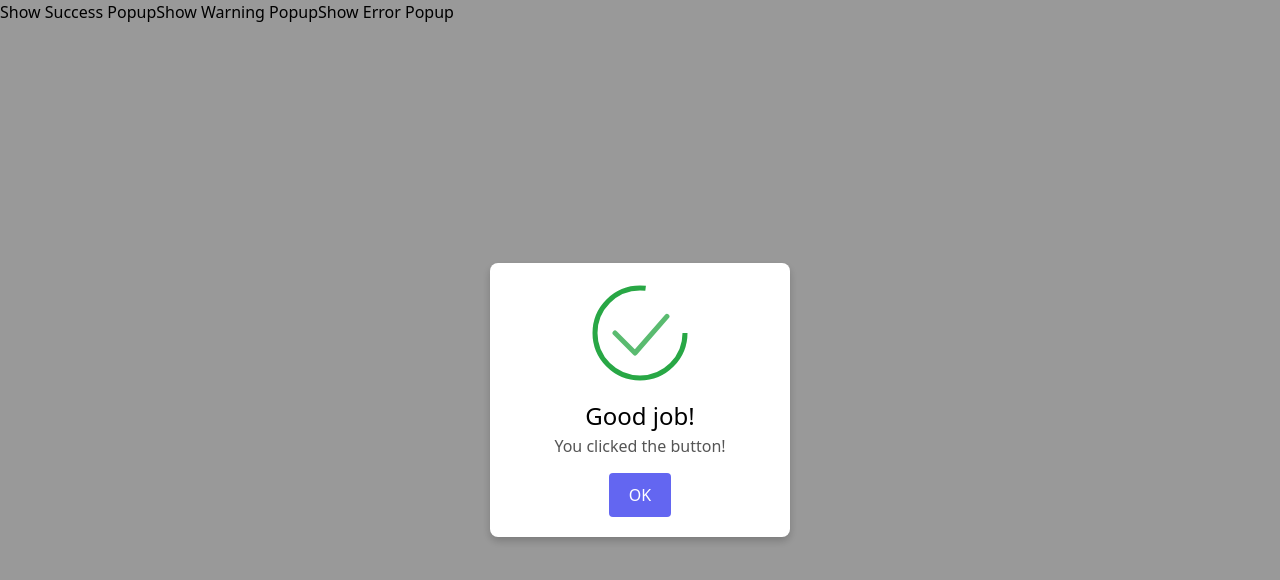
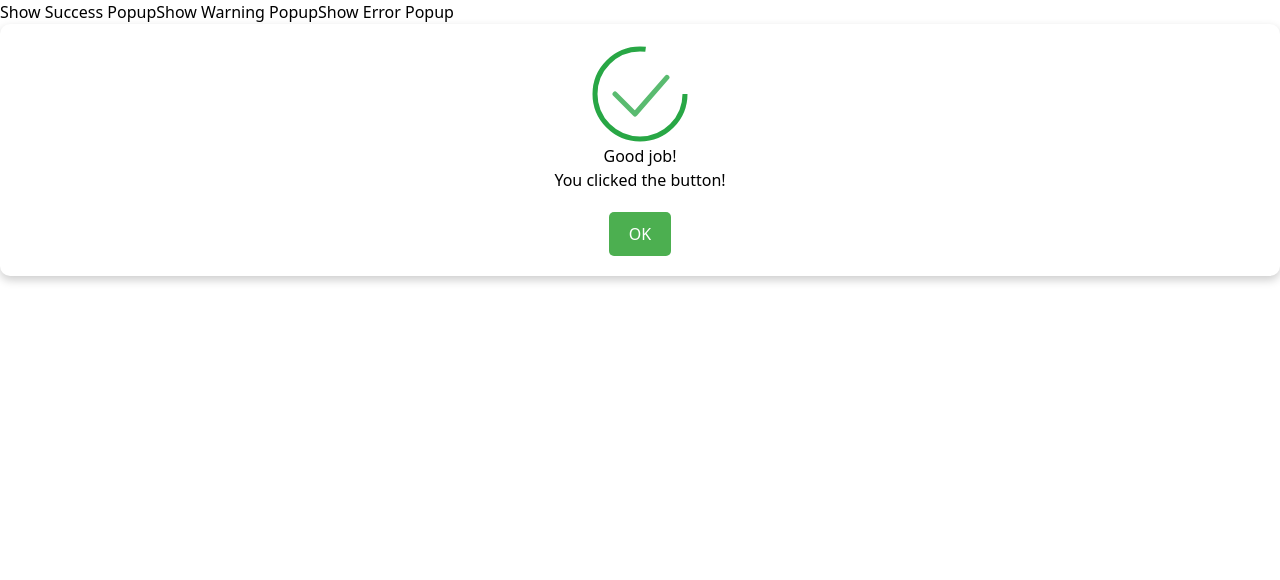
Before and after one commit to saeedhei/team-arthurvarteressians, a Vue app in the folder frontend/: page / in a window 1280 px wide. Both pictures are taken after a click on the button "Show Success Popup". Shown: the top 580 px of the page. Built offline with nearby package versions, Linux system fonts and the light colour scheme.

Commit message:
Added Overlay

```diff
--- /dev/null
+++ b/frontend/src/LoadingOverlay.vue
@@ -0,0 +1,50 @@
+<template>
+     <div v-if="show" class="overlay">
+       <p class="overlay-text">{{ message }}</p>
+     </div>
+   </template>
+
+   <script setup lang="ts">
+   import { defineProps, defineEmits, watch } from 'vue';
+
+   // Define props for custom message and visibility control
+   const props = defineProps<{
+     show: boolean;
+     message: string;
+   }>();
+
+   // Define emit function
+   const emit = defineEmits(['hideOverlay']);
+
+   // Automatically hide after a few seconds (optional)
+   watch(() => props.show, (newVal) => {
+     if (newVal) {
+       setTimeout(() => {
+         emit('hideOverlay'); // Emit hideOverlay event after timeout
+       }, 2000); // Adjust time as needed
+     }
+   });
+   </script>
+
+   <style scoped>
+   .overlay {
+     position: fixed;
+     top: 0;
+     left: 0;
+     width: 100%;
+     height: 80vh;
+     background: rgba(0, 0, 0, 0.5); /* Semi-transparent background */
+     color: white;
+     display: flex;
+     align-items: center;
+     justify-content: center;
+     font-size: 1.5rem;
+     z-index: 1000;
+   }
+
+   .overlay-text {
+     text-align: center;
+     font-size: 2rem;
+     font-weight: bold;
+   }
+   </style>
--- a/frontend/src/NotificationPopup.vue
+++ b/frontend/src/NotificationPopup.vue
@@ -1,107 +1,72 @@
-<!-- NotificationPopup.vue -->
 <template>
-     <div v-if="visible" class="popup-overlay">
-       <div class="popup-content">
-         <div class="popup-icon">
-           <!-- Render the appropriate icon based on the type -->
-           <SuccessIcon v-if="type === 'success'" />
-           <WarningIcon v-if="type === 'warning'" />
-           <ErrorIcon v-if="type === 'error'" />
-         </div>
-         <h2 class="popup-title">{{ title }}</h2>
-         <p class="popup-message">{{ message }}</p>
-         <button @click="closePopup" class="popup-button">OK</button>
-       </div>
+     <div class="popup-container">
+       <SuccessIcon v-if="type === 'success'" />
+       <WarningIcon v-if="type === 'warning'" />
+       <ErrorIcon v-if="type === 'error'" />
+       <h2>{{ title }}</h2>
+       <p>{{ message }}</p>
+       <button @click="confirmAction">OK</button>
+
+       <!-- Loading Overlay for success confirmation -->
+       <LoadingOverlay :show="showOverlay" :message="overlayMessage" @hideOverlay="showOverlay = false" />
      </div>
    </template>
 
    <script setup lang="ts">
-   import { ref, watch, defineProps, defineEmits } from 'vue';
+   import { ref } from 'vue';
    import SuccessIcon from './SuccessIcon.vue';
    import WarningIcon from './WarningIcon.vue';
    import ErrorIcon from './ErrorIcon.vue';
+   import LoadingOverlay from './LoadingOverlay.vue';
 
    // Define props
-   const props = defineProps({
-     type: {
-       type: String,
-       required: true,
-     },
-     title: {
-       type: String,
-       default: '',
-     },
-     message: {
-       type: String,
-       default: '',
-     },
-     show: {
-       type: Boolean,
-       default: false,
-     },
-   });
+   const props = defineProps<{
+     type: string;
+     title: string;
+     message: string;
+   }>();
 
-   // Define emit to close the popup
-   const emit = defineEmits(['close']);
+   // Define emit function
+   const emit = defineEmits(['actionConfirmed']);
 
-   const visible = ref(props.show);
+   const showOverlay = ref(false);
+   const overlayMessage = ref('');
 
-   // Watch for changes in the 'show' prop to control visibility
-   watch(() => props.show, (newVal) => {
-     visible.value = newVal;
-   });
+   // Function to handle OK button click
+   const confirmAction = () => {
+     if (props.type === 'success') {
+       overlayMessage.value = 'Operation was successful!';
+     } else if (props.type === 'error') {
+       overlayMessage.value = 'An error occurred!';
+     } else if (props.type === 'warning') {
+       overlayMessage.value = 'Please be cautious!';
+     }
+     showOverlay.value = true;
 
-   const closePopup = () => {
-     visible.value = false;
-     // Emit an event to notify the parent component
-     emit('close');
+     // Emit actionConfirmed event to inform parent if needed
+     emit('actionConfirmed');
    };
    </script>
 
    <style scoped>
-   .popup-overlay {
-     position: fixed;
-     top: 0;
-     left: 0;
-     right: 0;
-     bottom: 0;
-     background: rgba(0, 0, 0, 0.4);
-     display: flex;
-     align-items: center;
-     justify-content: center;
-     z-index: 1000;
+   /* Popup container styles */
+   .popup-container {
+     background-color: white;
+     padding: 20px;
+     border-radius: 10px;
+     box-shadow: 0px 4px 10px rgba(0, 0, 0, 0.2);
+     text-align: center;
    }
-
-   .popup-content {
-     background-color: #fff;
-     border-radius: 8px;
-     padding: 20px;
-     width: 300px;
-     text-align: center;
-     box-shadow: 0 4px 8px rgba(0, 0, 0, 0.2);
-   }
-
-   .popup-icon {
-     margin-bottom: 15px;
-   }
-
-   .popup-title {
-     font-size: 1.5em;
-     margin: 0;
-   }
-
-   .popup-message {
-     font-size: 1em;
-     color: #555;
-   }
-
-   .popup-button {
-     margin-top: 15px;
+   button {
      padding: 10px 20px;
+     margin-top: 20px;
+     background-color: #4CAF50;
+     color: white;
      border: none;
-     background-color: #6366f1;
-     color: white;
-     border-radius: 4px;
+     border-radius: 5px;
      cursor: pointer;
    }
+   button:hover {
+     background-color: #45a049;
+   }
    </style>
```
